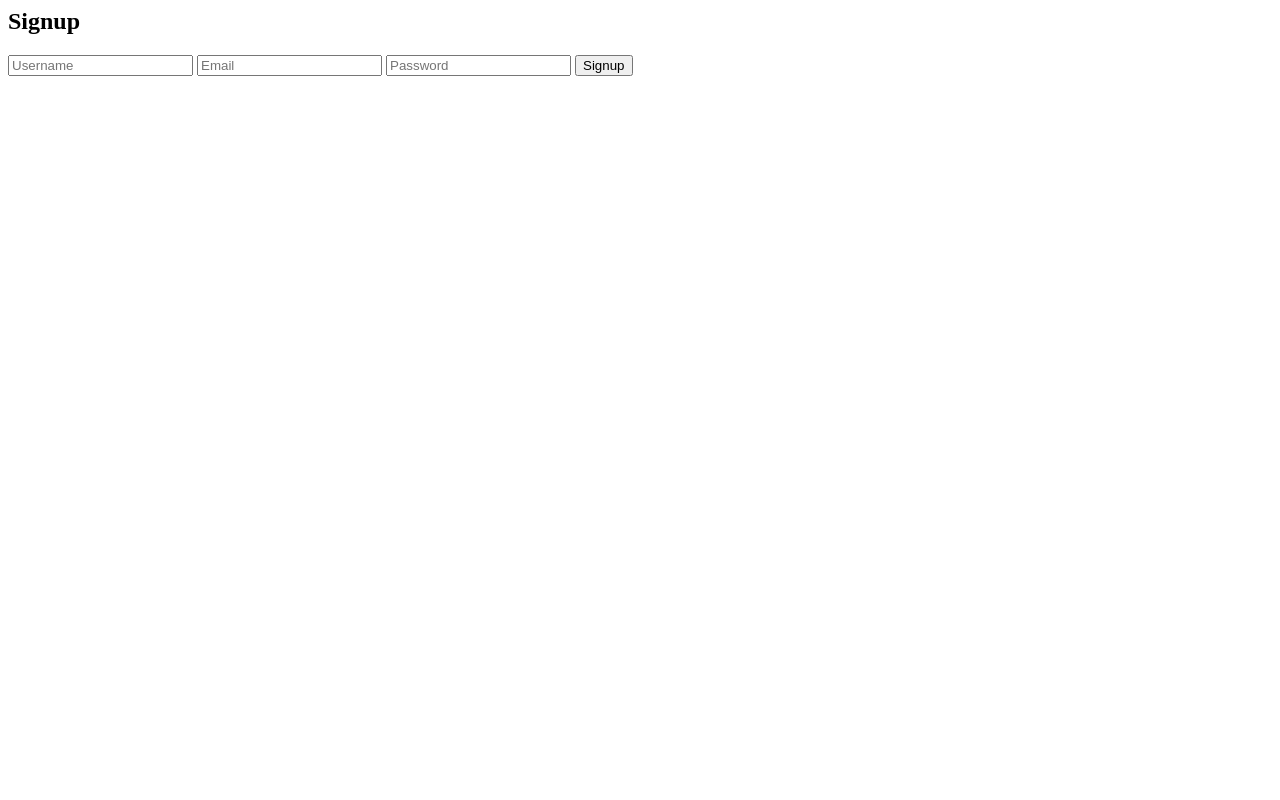
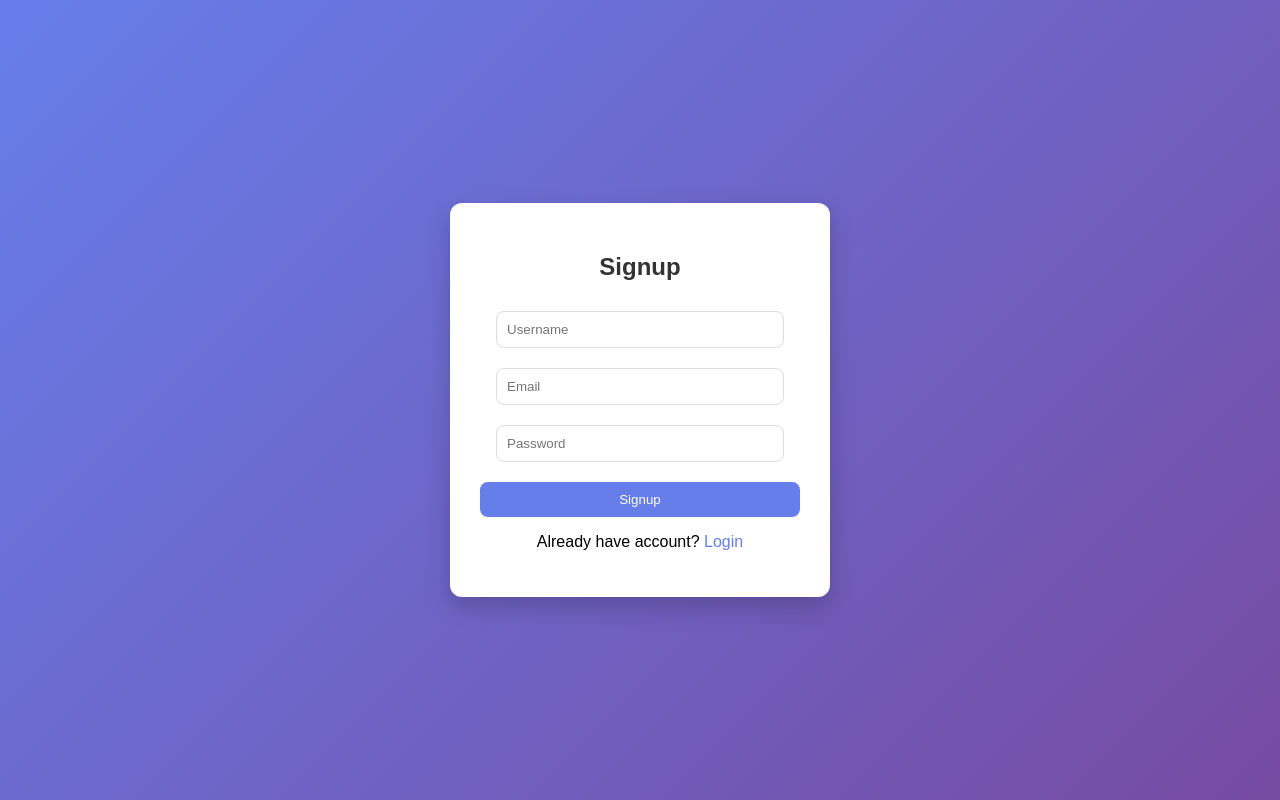
Before and after one commit to Aayush-kumar-ctrl/Login-signup, a website: page frontend/signup.html in a window 1280 px wide. Drawn offline with Linux system fonts and the light colour scheme.

Commit message:
login complete

```diff
--- a/frontend/signup.html
+++ b/frontend/signup.html
@@ -1,9 +1,15 @@
-<h2>Signup</h2>
+<link rel="stylesheet" href="style.css">
 
-<input id="username" placeholder="Username">
-<input id="email" placeholder="Email">
-<input id="password" placeholder="Password">
+<div class="container">
+  <h2>Signup</h2>
 
-<button onclick="signup()">Signup</button>
+  <input id="username" placeholder="Username">
+  <input id="email" placeholder="Email">
+  <input id="password" placeholder="Password">
+
+  <button onclick="signup()">Signup</button>
+
+  <p>Already have account? <a href="login.html">Login</a></p>
+</div>
 
 <script src="script.js"></script>
--- /dev/null
+++ b/frontend/style.css
@@ -0,0 +1,78 @@
+/* Global */
+body {
+  font-family: Arial, sans-serif;
+  background: linear-gradient(135deg, #667eea, #764ba2);
+  height: 100vh;
+  margin: 0;
+  display: flex;
+  justify-content: center;
+  align-items: center;
+}
+
+/* Card Box */
+.container {
+  background: white;
+  padding: 30px;
+  border-radius: 12px;
+  width: 320px;
+  box-shadow: 0 10px 25px rgba(0,0,0,0.2);
+  text-align: center;
+}
+
+/* Heading */
+h1, h2 {
+  margin-bottom: 20px;
+  color: #333;
+}
+
+/* Inputs */
+input {
+  width: 90%;
+  padding: 10px;
+  margin: 10px 0;
+  border: 1px solid #ddd;
+  border-radius: 8px;
+  outline: none;
+  transition: 0.3s;
+}
+
+input:focus {
+  border-color: #667eea;
+}
+
+/* Button */
+button {
+  width: 100%;
+  padding: 10px;
+  background: #667eea;
+  border: none;
+  color: white;
+  border-radius: 8px;
+  cursor: pointer;
+  margin-top: 10px;
+  transition: 0.3s;
+}
+
+button:hover {
+  background: #5a67d8;
+}
+
+/* Links */
+a {
+  color: #667eea;
+  text-decoration: none;
+}
+
+a:hover {
+  text-decoration: underline;
+}
+
+/* Dashboard */
+.dashboard {
+  background: white;
+  padding: 30px;
+  border-radius: 12px;
+  text-align: center;
+  width: 350px;
+  box-shadow: 0 10px 25px rgba(0,0,0,0.2);
+}
```
Also changed, not shown: frontend/dashboard.html (+7 -2 lines), frontend/index.html (+8 -3 lines), frontend/login.html (+10 -4 lines).
